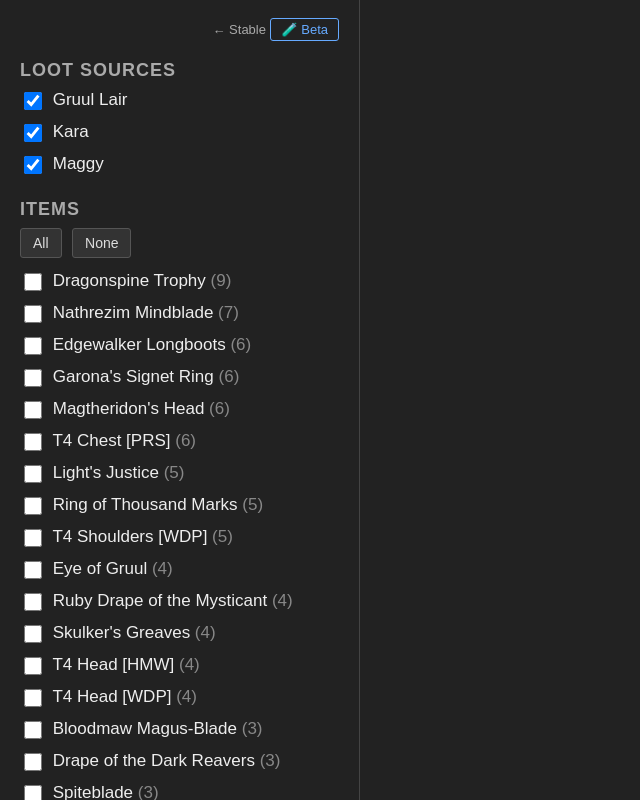
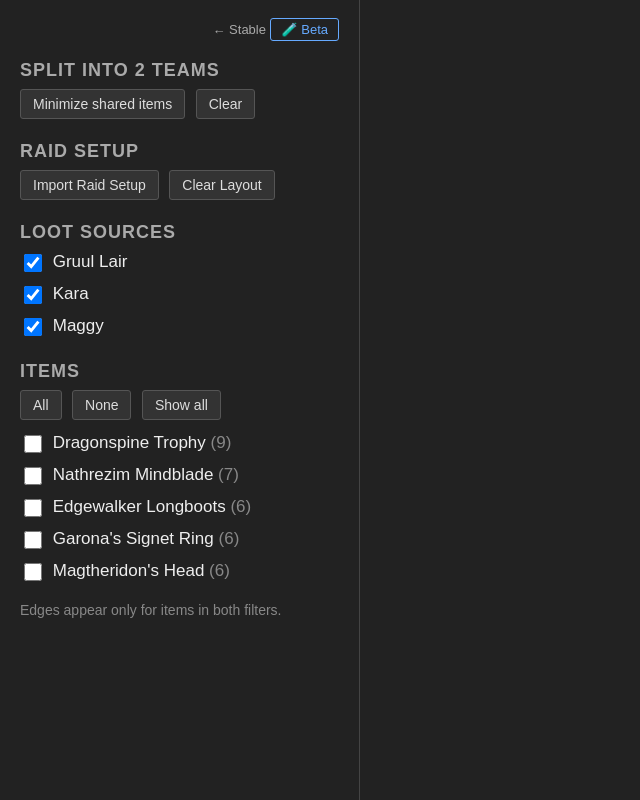
Before and after one commit to papaninjapotato-hub/forte-stuff, a plain HTML site: page graph.html in a window 1280 px wide. Both pictures are taken after a click on the button "None". Shown: the whole page, without its empty margins (0-640 px from the left). Drawn offline with nearby package versions, Linux system fonts and the light colour scheme.

Commit message:
visual cleanup

```diff
--- a/graph.html
+++ b/graph.html
@@ -27,6 +27,18 @@
 <body><div id="wrap">
   <div id="side">
     <div style="text-align:right;margin-bottom:8px"><a href="index.html" style="color:#aaa;font-size:13px;text-decoration:none">&larr; Stable</a> <span style="color:#6af;font-size:13px;border:1px solid #6af;padding:3px 10px;border-radius:3px">&#129514; Beta</span></div>
+    <h3>Split into 2 teams</h3>
+    <div class="btns">
+      <button onclick="computeSplit()">Minimize shared items</button>
+      <button onclick="clearSplit()">Clear</button>
+    </div>
+    <div id="splitInfo" class="muted"></div>
+    <h3>Raid Setup</h3>
+    <div class="btns">
+      <button onclick="showImportModal()">Import Raid Setup</button>
+      <button onclick="clearRaidLayout()">Clear Layout</button>
+    </div>
+    <div id="raidInfo" class="muted"></div>
     <h3>Loot Sources</h3>
     <label><input type="checkbox" id="r_R3J1dWwgTGFpcg" checked> Gruul Lair</label>
 <label><input type="checkbox" id="r_S2FyYQ" checked> Kara</label>
@@ -35,7 +47,9 @@
     <div class="btns">
       <button onclick="toggleAll('i_',true)">All</button>
       <button onclick="toggleAll('i_',false)">None</button>
+      <button id="itemToggleBtn" onclick="toggleItemList()">Show all</button>
     </div>
+    <div id="itemList" class="collapsed">
     <label data-raids="Gruul Lair"><input type="checkbox" id="i_RHJhZ29uc3BpbmUgVHJvcGh5" checked> Dragonspine Trophy <span style="color:#888">(9)</span></label>
 <label data-raids="Kara"><input type="checkbox" id="i_TmF0aHJlemltIE1pbmRibGFkZQ" checked> Nathrezim Mindblade <span style="color:#888">(7)</span></label>
 <label data-raids="Kara"><input type="checkbox" id="i_RWRnZXdhbGtlciBMb25nYm9vdHM" checked> Edgewalker Longboots <span style="color:#888">(6)</span></label>
@@ -64,19 +78,8 @@
 <label data-raids="Kara"><input type="checkbox" id="i_VDQgSGFuZHMgW1dEUF0" checked> T4 Hands [WDP] <span style="color:#888">(2)</span></label>
 <label data-raids="Gruul Lair"><input type="checkbox" id="i_VDQgU2hvdWxkZXJzIFtQUlNd" checked> T4 Shoulders [PRS] <span style="color:#888">(2)</span></label>
 <label data-raids="Kara"><input type="checkbox" id="i_VGhlIExpZ2h0bmluZyBDYXBhY2l0b3I" checked> The Lightning Capacitor <span style="color:#888">(2)</span></label>
-    <h3>Split into 2 teams</h3>
-    <div class="btns">
-      <button onclick="computeSplit()">Minimize shared items</button>
-      <button onclick="clearSplit()">Clear</button>
     </div>
-    <div id="splitInfo" class="muted"></div>
     <div class="muted">Edges appear only for items in both filters.</div>
-    <h3>Raid Setup</h3>
-    <div class="btns">
-      <button onclick="showImportModal()">Import Raid Setup</button>
-      <button onclick="clearRaidLayout()">Clear Layout</button>
-    </div>
-    <div id="raidInfo" class="muted"></div>
   </div>
   <div id="net"></div>
 </div>
@@ -110,20 +113,38 @@ let raidDrawHandler = null;
 
 function cbId(prefix, key){ return prefix + btoa(unescape(encodeURIComponent(key))).replace(/=/g,''); }
 function toggleAll(prefix, val){
-  document.querySelectorAll('input[id^="'+prefix+'"]').forEach(c => {
-    if (c.closest('label').style.display !== 'none') c.checked = val;
-  });
+  if (prefix === 'i_') {
+    const activeRaids = new Set(RAIDS.filter(r => document.getElementById(cbId('r_',r)).checked));
+    for (const item of ITEMS) {
+      const raids = ITEM_RAIDS[item] || [];
+      if (raids.some(r => activeRaids.has(r))) document.getElementById(cbId('i_',item)).checked = val;
+    }
+  } else {
+    document.querySelectorAll('input[id^="'+prefix+'"]').forEach(c => { c.checked = val; });
+  }
   rebuildEdges();
 }
 
 function filterItemCheckboxes() {
   const activeRaids = new Set(RAIDS.filter(r => document.getElementById(cbId('r_',r)).checked));
+  const collapsed = document.getElementById('itemList').classList.contains('collapsed');
+  let shown = 0;
   for (const item of ITEMS) {
     const raids = ITEM_RAIDS[item] || [];
-    const visible = raids.some(r => activeRaids.has(r));
+    const raidVisible = raids.some(r => activeRaids.has(r));
     const lbl = document.getElementById(cbId('i_',item)).closest('label');
-    lbl.style.display = visible ? '' : 'none';
+    if (!raidVisible) { lbl.style.display = 'none'; continue; }
+    if (collapsed && shown >= 5) { lbl.style.display = 'none'; continue; }
+    lbl.style.display = '';
+    shown++;
   }
+}
+function toggleItemList() {
+  const list = document.getElementById('itemList');
+  const btn = document.getElementById('itemToggleBtn');
+  list.classList.toggle('collapsed');
+  btn.textContent = list.classList.contains('collapsed') ? 'Show all' : 'Show top 5';
+  filterItemCheckboxes();
 }
 
 function rebuildEdges() {
```
